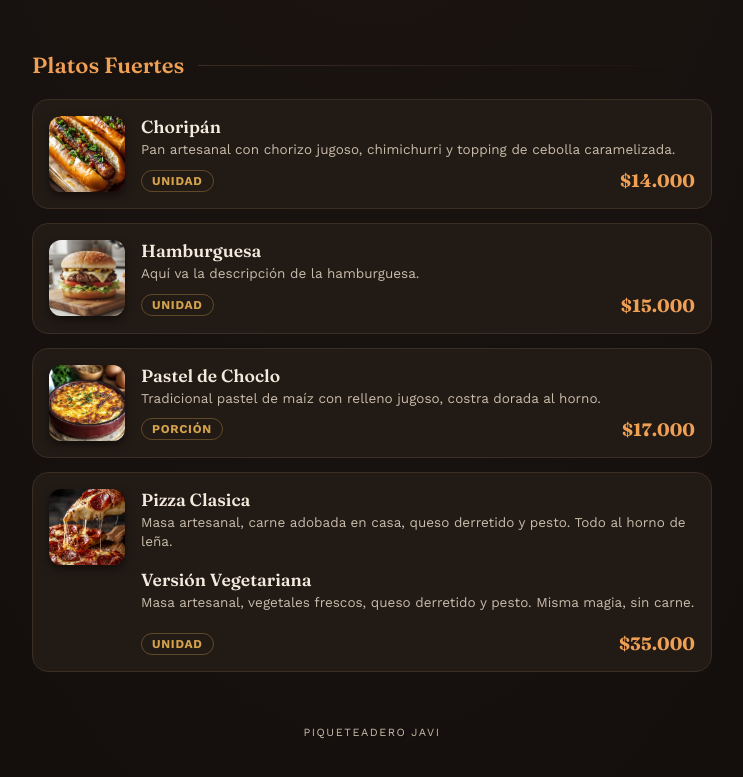
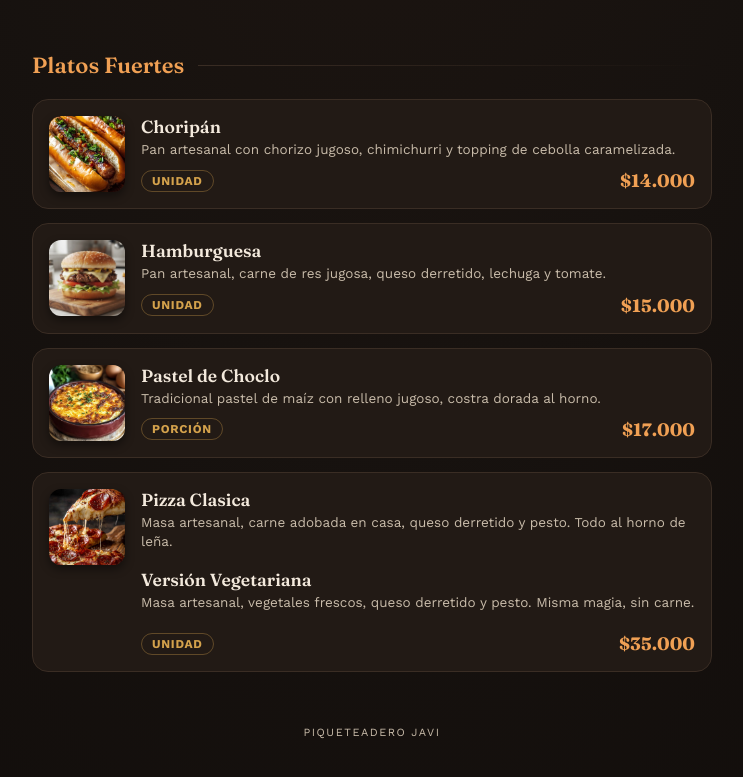
Before and after one commit to piqueteaderojavi/menu, a plain HTML site: page index.html in a window 1280 px wide. Shown: the part 965-1742 px from the top of the page, without its empty margins (268-1011 px from the left). Drawn offline with nearby package versions, Linux system fonts and the light colour scheme.

Commit message:
Update index.html

```diff
--- a/index.html
+++ b/index.html
@@ -107,7 +107,7 @@
       <div class="card-img"><img src="images/hamburguesa.jpg" alt="Hamburguesa"></div>
       <div class="card-body">
         <div class="card-name">Hamburguesa</div>
-        <div class="card-desc">Aquí va la descripción de la hamburguesa.</div>
+        <div class="card-desc">Pan artesanal, carne de res jugosa, queso derretido, lechuga y tomate.</div>
         <div class="card-footer">
           <span class="serving-tag">Unidad</span>
           <span class="price">$15.000</span>
```
